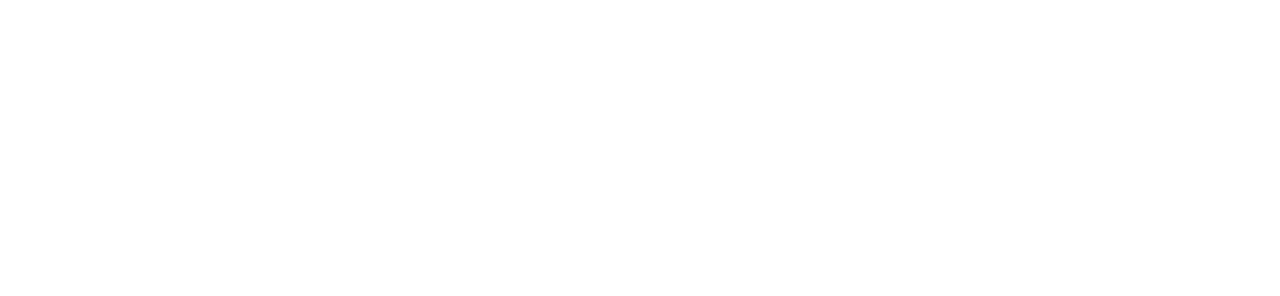
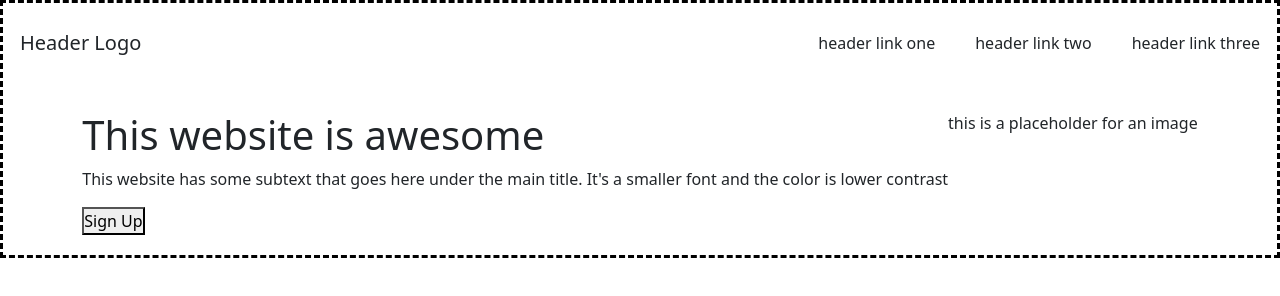
Before and after one commit to Lokie-ree/landing-page, a plain HTML site: page index.html in a window 1280 px wide. Drawn offline with nearby package versions, Linux system fonts and the light colour scheme.

Commit message:
styled header containers before moving to hero section

```diff
--- a/index.html
+++ b/index.html
@@ -9,7 +9,30 @@
 </head>
 <body>
   <!-- Header: Logo on left, Navbar on right with links -->
-
+  <div class="container1">
+    <div class="header">
+        <h5>Header Logo</h5>
+        <div class="links">
+          <ul>
+            <li>header link one</li>
+            <li>header link two</li>
+            <li>header link three</li>
+          </ul>
+        </div>
+    </div>
+    <div class="hero">
+      <div class="hero-left">
+        <h1>This website is awesome</h1>
+        <p>This website has some subtext that goes
+           here under the main title.  It's a smaller
+           font and the color is lower contrast</p>
+        <button>Sign Up</button>
+      </div>
+      <div class="hero-right">
+        <p>this is a placeholder for an image</p>
+      </div>
+    </div>
+  </div>
 
 
   <!--<div class="header">
--- a/styles.css
+++ b/styles.css
@@ -4,12 +4,95 @@
   box-sizing: border-box;
 }
 
+ body {
+  width: 100vw;
+  height: 100vh;
+ }
+
+.container1 {
+  border: 3px dashed black;
+  display: flex;
+  flex-direction: column;
+  align-items: center;
+}
+
+.header {
+  /* border: 3px dashed blue; */
+  width: 100vw;
+  display: flex;
+  justify-content: space-around;
+  align-items: center;
+  padding: 20px;
+}
+
+.header h5 {
+ width: 25%;
+}
+
+.header .links {
+  /*border: 3px solid purple;*/
+  margin-top: 8px;
+  width: 75%;
+  display: flex;
+  justify-content: flex-end;
+}
+
+.header ul {
+  list-style-type: none;
+  display: flex;
+  gap: 40px;
+}
+
+.header li {
+  display: flex;
+  justify-content: space-between;
+
+}
+
+.hero {
+
+  padding: 20px;
+  display: flex;
+}
+
+.hero .left {
+  width: 50%;
+  display: flex;
+}
+
+.hero .right {
+  width: 50%;
+}
+
+
+
+
+/*
+
+.header ul {
+  display: flex;
+  gap: 20px;
+  list-style-type: none;
+  align-items: center;
+}
+
+*/
+
+ .hero {
+  display: flex;
+ }
+
+
+/*
+
+
+
 body {
   width: 100vw;
   height: auto;
   margin: 0;
   padding: 0;
-  font-family: Arial, sans-serif; /* Example font-family */
+  font-family: Arial, sans-serif;
 }
 
 .header {
@@ -24,7 +107,7 @@ body {
 
 .logo {
   font-size: 24px;
-  font-weight: bold; /* Example font-weight */
+  font-weight: bold;
 }
 
 .links ul {
@@ -33,11 +116,11 @@ body {
 }
 
 .links ul li {
-  margin-right: 20px; /* Adjust spacing between links */
+  margin-right: 20px;
 }
 
 .links ul li:last-child {
-  margin-right: 0; /* Remove margin from last link */
+  margin-right: 0;
 }
 
 .links ul li a {
@@ -67,3 +150,5 @@ h1 {
   width: 40%;
   display: flex;
 }
+
+*/
```
